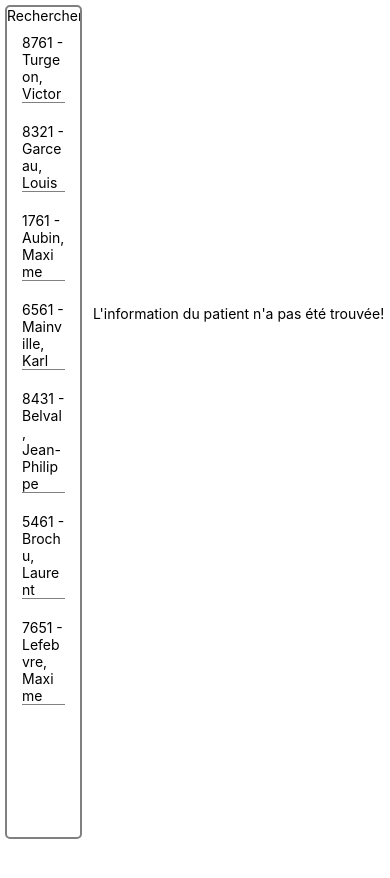
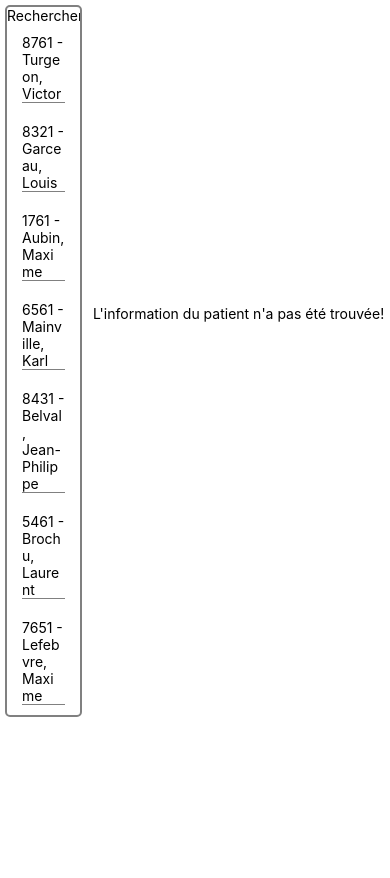
Before and after one commit to MainKarl/Rooftop, a React Native app in the folder ReactNative/AnalyseSanguine/: screen / in a window 390 px wide. Shown: the top 878 px of the page. Before the commit the page ends 844 px from the top, so only its background shows below. Built offline with nearby package versions, Linux system fonts and the light colour scheme.

Commit message:
Début du Details de requêtes

```diff
--- a/ReactNative/AnalyseSanguine/App.js
+++ b/ReactNative/AnalyseSanguine/App.js
@@ -13,10 +13,17 @@ import {
 import FolderList from './Components/FolderList';
 import FolderDetails from './Components/FolderDetails';
 import {Colors} from 'react-native/Libraries/NewAppScreen';
+import RequestDetails from './Components/RequestDetails';
 
 const App = () => {
   const [count, setCount] = useState(0);
   const [selectedFolder, setselectedFolder] = useState('');
+  const [elementVisible, setElementVisible] = useState(true);
+
+  function updateVisible()
+  {
+    setElementVisible(!elementVisible)
+  }
 
   const onSelectedFolder = selectedFolderId => {
     setselectedFolder(selectedFolderId);
@@ -24,9 +31,26 @@ const App = () => {
   const isDarkMode = useColorScheme() === 'dark';
   return (
     // eslint-disable-next-line no-undef
-    <View style={styles.container}>
-      <FolderList onSelectedFolder={onSelectedFolder} />
-      <FolderDetails selectedFolder={selectedFolder} />
+    <View>
+      <View>
+        {elementVisible ? (
+          <View style={styles.container}>
+          <FolderList onSelectedFolder={onSelectedFolder} />
+        <FolderDetails selectedFolder={selectedFolder} updateVisible={updateVisible} />
+        </View>
+        ) : null}
+      </View>
+      <View style={styles.container}>
+      {elementVisible ? null : (
+        <View>
+          <RequestDetails></RequestDetails>
+            <Button
+          title={elementVisible ? 'Hide Element' : 'Show Element'}
+          onPress={() => setElementVisible(true)}
+        />
+          </View>
+        )}
+      </View>
     </View>
   );
 };
--- a/ReactNative/AnalyseSanguine/Components/FolderDetails.js
+++ b/ReactNative/AnalyseSanguine/Components/FolderDetails.js
@@ -71,7 +71,11 @@ const FolderDetails = props => {
               </View>
             </View>
           </View>
-          <View style={styles.requetesEtResultat}></View>
+          <View style={styles.requetesEtResultat}>
+          <Button
+          title={'Show Element'}
+          onPress={() => props.updateVisible()}></Button>
+          </View>
         </View>
       </View>
     );
--- /dev/null
+++ b/ReactNative/AnalyseSanguine/Components/RequestDetails.js
@@ -0,0 +1,69 @@
+import React, {useState} from 'react';
+import {
+  View,
+  Text,
+  Button,
+  StyleSheet,
+  FlatList,
+  TextInput,
+  Touchable,
+  TouchableHighlight,
+  TouchableOpacity,
+} from 'react-native';
+
+const RequestDetails = props => {
+  const [patientInfo, setpatientInfo] = useState({
+    key: '8761',
+    FirstName: 'Victor',
+    LastName: 'Turgeon',
+    Gender: 'M',
+    BirthDate: '2003-02-02',
+      NumAssMaladie: 'TURV 0000 0000',
+      Note: '',
+  });
+
+    return (
+        <View>
+            <Text>Voici les détails de la requête!</Text>
+        </View>
+    );
+
+};
+
+const styles = StyleSheet.create({
+  texteErreur: {
+    textAlign: 'center',
+    marginTop: 300,
+  },
+  detailsDisplay: {
+    display: 'flex',
+    flexDirection: 'column',
+    height: '100%',
+  },
+  patientInfo: {
+    flex: 0.2,
+    marginBottom: 10,
+    display: 'flex',
+    flexDirection: 'row',
+  },
+  requetesEtResultat: {
+    flex: 0.8,
+    borderColor: '#808080',
+    borderWidth: 2,
+    borderRadius: 5,
+    borderStyle: 'solid',
+  },
+  flexHalf: {
+    flex: 0.5,
+
+    padding: 15,
+  },
+  infoText: {
+    marginBottom: 10,
+  },
+  actualInfo: {
+    fontWeight: 'bold',
+  },
+});
+
+export default RequestDetails;
```
Also changed, not shown: 1 other file (tests, documents, lock files or other folders).
